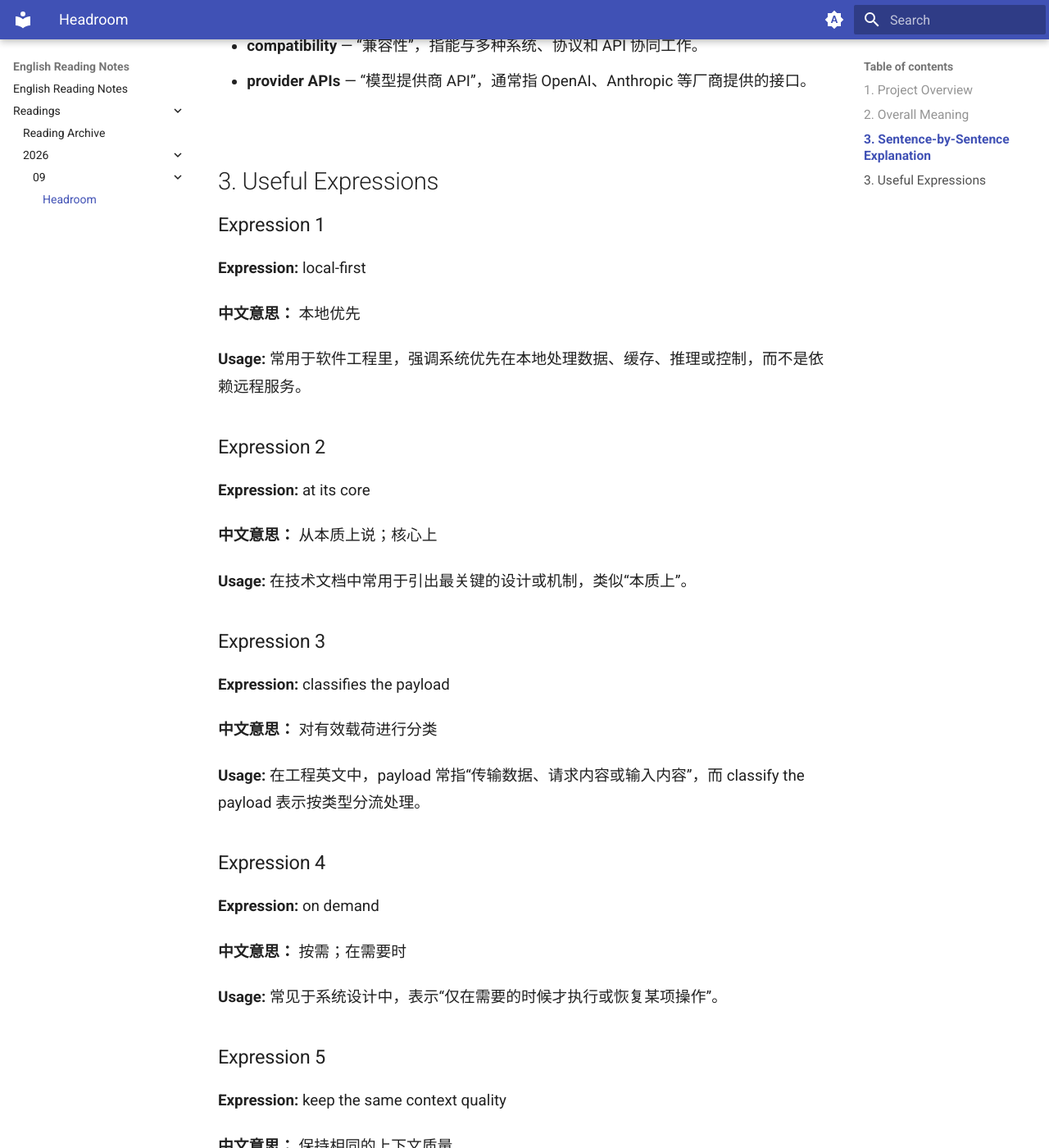
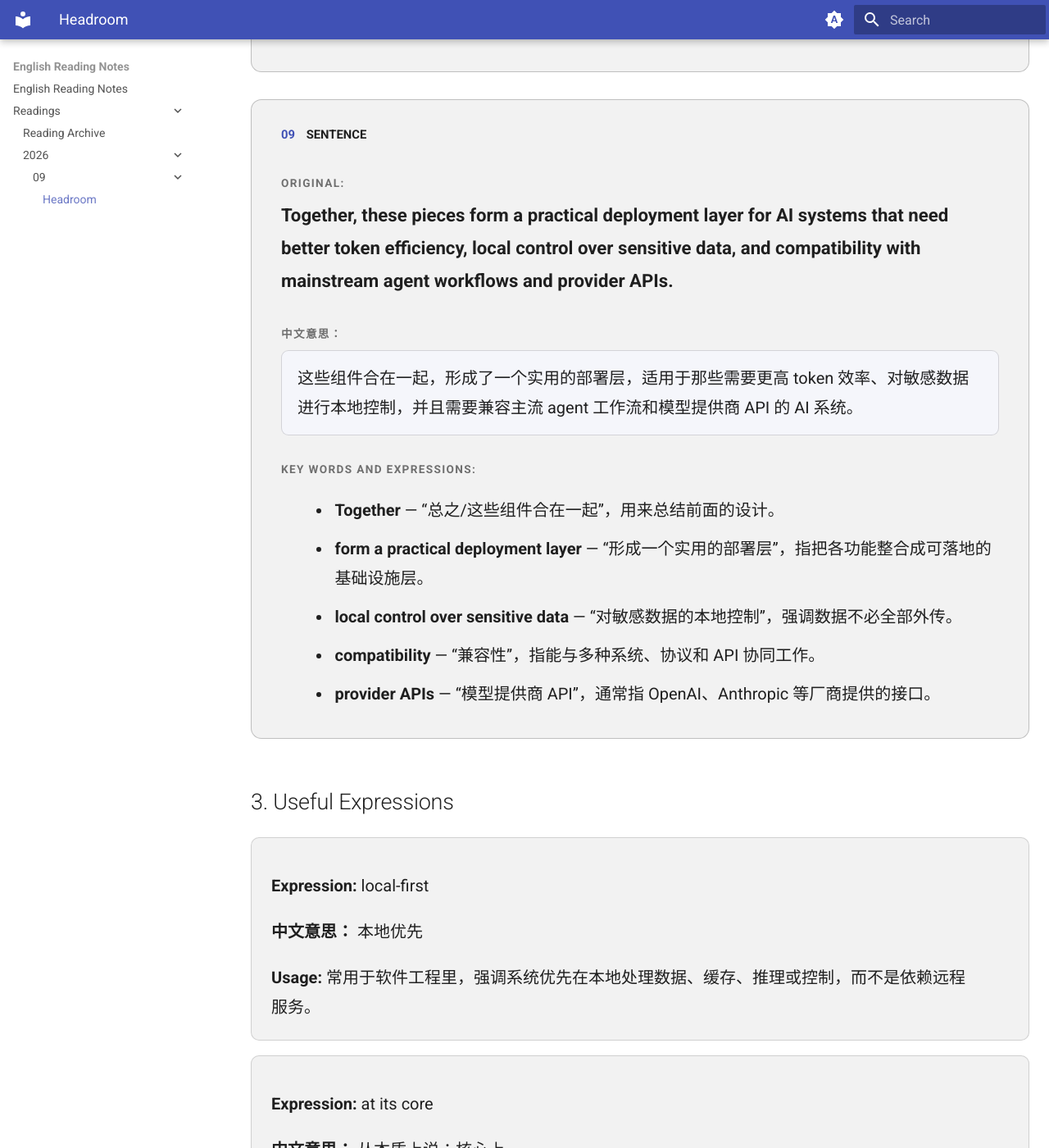
Before and after one commit to fanxiaofang/english-reading, an MkDocs documentation site: the page built from docs/readings/2026/09/headroomlabs-ai--headroom.md, in a window 1280 px wide and 1400 px high, scrolled down 7851 px. Shown: the whole window at 82% size. Built offline with MkDocs 1.6.1 and Material for MkDocs 9.7.7, drawn with Linux system fonts in a browser that asks for light colours; some of the changed text lies outside the part shown.

Commit message:
Redesign reading pages as English study UI

```diff
--- a/docs/assets/javascripts/reading.js
+++ b/docs/assets/javascripts/reading.js
@@ -1,69 +1,137 @@
 (function () {
   "use strict";
 
-  const SECTION_HEADING = /^(sentence\s+\d+|expression\s+\d+)$/i;
-  const SENTENCE_HEADING = /^sentence\s+\d+$/i;
-  const EXPRESSION_HEADING = /^expression\s+\d+$/i;
+  // New notes use the canonical schema: numbered overview/meaning/sentence
+  // sections, `### Sentence N`, and `### Expression N` headings.
+  const SENTENCE_HEADING = /^sentence\s+(\d+)$/i;
+  const EXPRESSION_HEADING = /^expression\s+(\d+)$/i;
+  const OVERVIEW_HEADING = /^1\.\s*project overview$/i;
+  const OVERALL_HEADING = /^2\.\s*overall meaning$/i;
+  const SENTENCE_SECTION = /^3\.\s*sentence-by-sentence explanation$/i;
+  const EXPRESSIONS_SECTION = /^(?:3|4)\.\s*useful expressions$/i;
 
   function textOf(element) {
-    return (element.textContent || "").replace(/\s+/g, " ").trim();
+    return (element?.textContent || "").replace(/¶/g, "").replace(/\s+/g, " ").trim();
   }
 
-  function sectionElements(heading) {
+  function isHeading(element) { return /^h[1-6]$/i.test(element?.tagName || ""); }
+
+  function directSection(heading) {
     const elements = [heading];
     let current = heading.nextElementSibling;
-    while (current && !(current.matches("h1, h2, h3, h4, h5, h6") && SECTION_HEADING.test(textOf(current)))) {
-      if (/^h[1-6]$/i.test(current.tagName) && Number(current.tagName.slice(1)) <= Number(heading.tagName.slice(1))) break;
+    while (current) {
+      if (isHeading(current) && Number(current.tagName.slice(1)) <= Number(heading.tagName.slice(1))) break;
       elements.push(current);
       current = current.nextElementSibling;
     }
     return elements;
   }
 
-  function wrapSection(heading, className) {
-    if (heading.parentElement?.classList.contains(className)) return heading.parentElement;
-    const elements = sectionElements(heading);
+  function wrap(elements, className) {
+    if (!elements.length) return null;
+    if (elements[0].parentElement?.classList.contains(className)) return elements[0].parentElement;
     const wrapper = document.createElement("div");
     wrapper.className = className;
-    heading.before(wrapper);
+    elements[0].before(wrapper);
     elements.forEach((element) => wrapper.appendChild(element));
     return wrapper;
   }
 
-  function classifyLabels(wrapper) {
-    wrapper.querySelectorAll("p, li").forEach((element) => {
-      const label = textOf(element).toLowerCase();
-      if (label.startsWith("original:")) element.classList.add("reading-sentence-original");
-      if (label.startsWith("中文意思:")) element.classList.add("reading-sentence-meaning");
-      if (label.startsWith("key words and expressions:")) element.classList.add("reading-sentence-label");
-      if (label.startsWith("sentence structure:")) element.classList.add("reading-sentence-structure");
+  function labelName(element) {
+    return textOf(element).replace(/[：:]$/, "").trim().toLowerCase();
+  }
+
+  function isLabel(element, label) {
+    return /^(p|div)$/i.test(element?.tagName || "") && labelName(element) === label;
+  }
+
+  function classifySentence(card) {
+    const children = Array.from(card.children);
+    children.forEach((element, index) => {
+      const label = labelName(element);
+      if (label === "original") {
+        element.classList.add("reading-label", "reading-original-label");
+        children[index + 1]?.classList.add("reading-original");
+      } else if (label === "中文意思") {
+        element.classList.add("reading-label", "reading-meaning-label");
+        children[index + 1]?.classList.add("reading-meaning");
+      } else if (label === "key words and expressions") {
+        element.classList.add("reading-label", "reading-keywords-label");
+        children[index + 1]?.classList.add("reading-keywords");
+        children[index + 1]?.querySelectorAll("li").forEach((item) => item.classList.add("reading-keyword-item"));
+      } else if (label === "sentence structure") {
+        element.classList.add("reading-label", "reading-structure-label");
+        children[index + 1]?.classList.add("reading-structure");
+      }
+    });
+  }
+
+  function classifyExpression(card) {
+    const children = Array.from(card.children);
+    children.forEach((element, index) => {
+      const label = labelName(element);
+      if (label === "expression") {
+        element.classList.add("reading-label", "reading-expression-label");
+        children[index + 1]?.classList.add("reading-expression-value");
+      } else if (label === "中文意思") {
+        element.classList.add("reading-label", "reading-expression-meaning-label");
+        children[index + 1]?.classList.add("reading-expression-meaning");
+      } else if (label === "usage") {
+        element.classList.add("reading-label", "reading-expression-usage-label");
+        children[index + 1]?.classList.add("reading-expression-usage");
+      }
     });
   }
 
   function enhance(root) {
-    const article = root.querySelector(".md-content__inner") || root.querySelector(".md-typeset");
-    if (!article) return;
+    const article = root.querySelector(".md-content__inner");
+    if (!article || !/\/readings\//i.test(window.location.pathname)) return;
+    const headings = Array.from(article.querySelectorAll("h1, h2, h3, h4, h5, h6"));
+    if (!headings.some((heading) => OVERVIEW_HEADING.test(textOf(heading)))) return;
+    document.body.classList.add("reading-page");
+    article.classList.add("reading-article");
 
-    const headings = Array.from(article.querySelectorAll("h1, h2, h3, h4, h5, h6"));
-    const overviewHeading = headings.find((heading) => /^1\.\s*project overview$/i.test(textOf(heading)));
-    const overallHeading = headings.find((heading) => /^2\.\s*overall meaning$/i.test(textOf(heading)));
-    if (overviewHeading) wrapSection(overviewHeading, "reading-overview").classList.add("reading-overview");
-    if (overallHeading) wrapSection(overallHeading, "reading-overall").classList.add("reading-overall");
+    const title = article.querySelector(":scope > h1");
+    const firstSection = headings.find((heading) => /^h2$/i.test(heading.tagName));
+    if (title && firstSection && !title.closest(".reading-header")) {
+      const headerElements = [];
+      let current = title;
+      while (current && current !== firstSection) {
+        if (current.tagName !== "HR") headerElements.push(current);
+        current = current.nextElementSibling;
+      }
+      const header = wrap(headerElements, "reading-header");
+      header?.querySelectorAll("p").forEach((paragraph) => {
+        if (/^source repository$/i.test(labelName(paragraph))) paragraph.classList.add("reading-source");
+        if (/^read on(?:\s*[:：]|$)/i.test(textOf(paragraph))) paragraph.classList.add("reading-date");
+      });
+    }
+
+    const refreshedHeadings = Array.from(article.querySelectorAll("h1, h2, h3, h4, h5, h6"));
+    const overview = refreshedHeadings.find((heading) => OVERVIEW_HEADING.test(textOf(heading)));
+    const overall = refreshedHeadings.find((heading) => OVERALL_HEADING.test(textOf(heading)));
+    if (overview && !overview.parentElement?.classList.contains("reading-overview")) wrap(directSection(overview), "reading-overview");
+    if (overall && !overall.parentElement?.classList.contains("reading-overall")) wrap(directSection(overall), "reading-overall");
 
     article.querySelectorAll("h3, h4, h5").forEach((heading) => {
-      const label = textOf(heading);
-      if (SENTENCE_HEADING.test(label)) classifyLabels(wrapSection(heading, "reading-sentence-card"));
-      if (EXPRESSION_HEADING.test(label)) {
-        const card = wrapSection(heading, "reading-expression-card");
-        card.querySelectorAll("p").forEach((paragraph) => {
-          if (/^(expression|中文意思|usage):/i.test(textOf(paragraph))) paragraph.classList.add("reading-expression-label");
-        });
+      const sentence = textOf(heading).match(SENTENCE_HEADING);
+      const expression = textOf(heading).match(EXPRESSION_HEADING);
+      if (sentence && !heading.parentElement?.classList.contains("reading-sentence-card")) {
+        heading.classList.add("reading-sentence-number");
+        heading.dataset.sentenceNumber = sentence[1].padStart(2, "0");
+        const card = wrap(directSection(heading), "reading-sentence-card");
+        classifySentence(card);
+      } else if (expression && !heading.parentElement?.classList.contains("reading-expression-card")) {
+        heading.classList.add("reading-expression-number");
+        heading.dataset.expressionNumber = expression[1].padStart(2, "0");
+        const card = wrap(directSection(heading), "reading-expression-card");
+        classifyExpression(card);
       }
     });
 
-    article.querySelectorAll("p").forEach((paragraph) => {
-      const label = textOf(paragraph).toLowerCase();
-      if (/^source repository:/.test(label) || /^read on:/.test(label)) paragraph.classList.add("reading-article-meta");
+    article.querySelectorAll("h2").forEach((heading) => {
+      if (SENTENCE_SECTION.test(textOf(heading))) heading.classList.add("reading-section-heading");
+      if (EXPRESSIONS_SECTION.test(textOf(heading))) heading.classList.add("reading-section-heading");
     });
   }
 
--- a/docs/assets/stylesheets/extra.css
+++ b/docs/assets/stylesheets/extra.css
@@ -1,127 +1,326 @@
-/* ---------------------------------------------------------------------------
-   Reading-oriented adjustments for long-form technical text.
-
-   These rules only tune measure, rhythm and line height. Colours, components
-   and layout are left to Material for MkDocs.
-   --------------------------------------------------------------------------- */
-
-/* Comfortable line length: cap the article column and let any extra width on
-   large screens go to the sidebars instead. */
-.md-grid {
-  max-width: 76rem;
+/* --------------------------------------------------------------------------
+   Reading-page layout
+   -------------------------------------------------------------------------- */
+:root {
+  --reading-measure: 72ch;
+  --reading-border: color-mix(in srgb, var(--md-default-fg-color) 16%, transparent);
+  --reading-border-strong: color-mix(in srgb, var(--md-default-fg-color) 24%, transparent);
+  --reading-surface: color-mix(in srgb, var(--md-default-bg-color) 94%, var(--md-default-fg-color));
+  --reading-soft-surface: color-mix(in srgb, var(--md-default-bg-color) 96%, var(--md-primary-fg-color));
 }
 
-.md-content__inner {
-  max-width: 44rem;
-  margin-inline: auto;
+.reading-page .md-grid {
+  max-width: 90rem;
 }
 
-/* More generous line height than the Material default (1.6). */
-.md-typeset {
-  line-height: 1.75;
+.reading-page .md-main__inner {
+  grid-template-columns: minmax(0, 14rem) minmax(0, 54rem);
+  justify-content: center;
+  column-gap: 2rem;
 }
 
-.md-typeset p,
-.md-typeset li {
-  line-height: 1.75;
+.reading-page .md-sidebar--primary {
+  opacity: .78;
 }
 
-/* Paragraph rhythm that separates paragraphs clearly without splitting lists. */
-.md-typeset p {
-  margin: 1.2em 0;
+.reading-page .md-sidebar--secondary {
+  display: none;
 }
 
-.md-typeset li > p {
-  margin: 0.4em 0;
+.reading-page .md-content__inner {
+  max-width: 54rem;
+  padding-bottom: 4rem;
 }
 
-/* Keep headings tight internally, and give them room from the text above. */
-.md-typeset h1,
-.md-typeset h2,
-.md-typeset h3,
-.md-typeset h4 {
-  line-height: 1.3;
+.reading-page .md-typeset {
+  font-size: 1rem;
+  line-height: 1.8;
+  text-wrap: pretty;
 }
 
-.md-typeset h2 {
-  margin-top: 2em;
+.reading-page .md-typeset p,
+.reading-page .md-typeset li {
+  line-height: 1.8;
 }
 
-/* Code blocks read as a single block rather than as spaced-out lines. */
-.md-typeset pre > code {
-  line-height: 1.55;
+.reading-page .md-typeset h1,
+.reading-page .md-typeset h2,
+.reading-page .md-typeset h3,
+.reading-page .md-typeset h4 {
+  text-wrap: balance;
 }
 
-/* ---------------------------------------------------------------------------
-   English-reading presentation
-   --------------------------------------------------------------------------- */
-
-:root {
-  --reading-measure: 68ch;
-  --reading-card-border: color-mix(in srgb, var(--md-default-fg-color) 14%, transparent);
-  --reading-card-bg: color-mix(in srgb, var(--md-default-bg-color) 94%, var(--md-default-fg-color));
-  --reading-soft-bg: color-mix(in srgb, var(--md-default-bg-color) 96%, var(--md-primary-fg-color));
+.reading-page .md-typeset h1 {
+  font-size: clamp(2rem, 3.5vw, 2.4rem);
+  letter-spacing: -.02em;
+  line-height: 1.15;
+  margin: 0;
 }
 
-.md-grid { max-width: 90rem; }
-.md-content__inner { max-width: 54rem; padding-bottom: 4rem; }
-.md-typeset { font-size: 0.94rem; line-height: 1.8; text-wrap: pretty; }
-.md-typeset p, .md-typeset li { line-height: 1.8; }
-.md-typeset p { margin: 1.15em 0; }
-.md-typeset h1, .md-typeset h2, .md-typeset h3, .md-typeset h4 { text-wrap: balance; }
-.md-typeset h1 { font-size: clamp(2rem, 4vw, 3rem); letter-spacing: -0.02em; margin-bottom: 0.45rem; }
-.md-typeset h2 { margin-top: 3.25rem; padding-top: 1rem; }
-.md-typeset h3 { margin-top: 2rem; }
-
-/* Article header and metadata */
-.md-content__inner > h1:first-child { margin-top: 0.5rem; }
-.reading-article-meta { color: var(--md-default-fg-color--light); font-size: 0.88rem; margin: 0.2rem 0; }
-.reading-article-meta a { color: var(--md-typeset-a-color); font-weight: 600; }
-.reading-header-spacer { height: 1.5rem; }
-
-/* English-first project overview */
-.reading-overview { font-size: 1.04rem; line-height: 1.9; max-width: var(--reading-measure); }
-.reading-overview p { margin: 1.35em 0; }
-.reading-overview-heading { border-bottom: 0; }
-
-/* Chinese comprehension aid */
-.reading-overall { background: var(--reading-soft-bg); border: 1px solid var(--reading-card-border); border-radius: 10px; margin: 1.5rem 0 2.5rem; padding: 0.5rem 1.35rem 1rem; }
-.reading-overall p { font-size: 0.95rem; }
-
-/* Sentence cards */
-.reading-sentence-card { background: var(--reading-card-bg); border: 1px solid var(--reading-card-border); border-radius: 10px; margin: 1.25rem 0; padding: 1.2rem 1.45rem 1.35rem; }
-.reading-sentence-card > :first-child { margin-top: 0; }
-.reading-sentence-card > :last-child { margin-bottom: 0; }
-.reading-sentence-card h3 { font-size: 1.1rem; margin: 0 0 1rem; }
-.reading-sentence-original { font-size: 1.04rem; line-height: 1.85; }
-.reading-sentence-label { color: var(--md-default-fg-color--light); font-size: 0.72rem; font-weight: 700; letter-spacing: 0.04em; margin-bottom: -0.6rem !important; }
-.reading-sentence-meaning { border-top: 1px solid var(--reading-card-border); margin-top: 1rem !important; padding-top: 0.9rem; }
-.reading-sentence-card ul { margin: 0.45rem 0 1rem; }
-.reading-sentence-card li { margin: 0.25rem 0; }
-.reading-sentence-structure { color: var(--md-default-fg-color--light); font-size: 0.92rem; }
-
-/* Compact review cards */
-.reading-expression-card { border-top: 1px solid var(--reading-card-border); margin: 0; padding: 0.8rem 0 0.9rem; }
-.reading-expression-card h3 { font-size: 0.98rem; margin: 0 0 0.35rem; }
-.reading-expression-card p { margin: 0.35rem 0; }
-.reading-expression-card .reading-expression-label { color: var(--md-default-fg-color--light); font-size: 0.72rem; font-weight: 700; letter-spacing: 0.04em; }
-
-/* Keep navigation useful but secondary */
-.md-sidebar--secondary .md-nav__link { font-size: 0.78rem; }
-.md-sidebar--secondary .md-nav__item .md-nav__link { opacity: 0.78; }
-.md-sidebar--secondary .md-nav__item .md-nav__link--active { font-weight: 700; opacity: 1; }
-
-@media (prefers-color-scheme: dark) {
-  :root { --reading-card-bg: color-mix(in srgb, var(--md-default-bg-color) 94%, white); --reading-soft-bg: color-mix(in srgb, var(--md-default-bg-color) 96%, var(--md-primary-fg-color)); }
+.reading-page .md-typeset h2 {
+  font-size: 1.35rem;
+  letter-spacing: -.01em;
+  line-height: 1.3;
+  margin: 3rem 0 1.25rem;
+  padding-top: 0;
 }
 
-@media (max-width: 76.1875em) {
-  .md-content__inner { padding-inline: 1rem; }
+.reading-page .md-typeset h3 {
+  line-height: 1.35;
+}
+
+/* --------------------------------------------------------------------------
+   Header / metadata
+   -------------------------------------------------------------------------- */
+.reading-page .reading-header {
+  margin: .75rem 0 3rem;
+  padding-bottom: 1.4rem;
+  border-bottom: 1px solid var(--reading-border);
+}
+
+.reading-page .reading-article > hr {
+  display: none;
+}
+
+.reading-page .reading-header::after {
+  color: var(--md-default-fg-color--light);
+  content: "Technical English Reading Note";
+  display: block;
+  font-size: .78rem;
+  letter-spacing: .08em;
+  margin-top: .7rem;
+  text-transform: uppercase;
+}
+
+.reading-page .reading-header p {
+  display: inline;
+  font-size: .84rem;
+  line-height: 1.6;
+  margin: .65rem 0 0;
+}
+
+.reading-page .reading-source a {
+  color: var(--md-typeset-a-color);
+  font-weight: 650;
+}
+
+.reading-page .reading-source::after {
+  color: var(--md-default-fg-color--light);
+  content: " · ";
+  font-weight: 400;
+}
+
+.reading-page .reading-date {
+  color: var(--md-default-fg-color--light);
+}
+
+/* --------------------------------------------------------------------------
+   Project overview / overall meaning
+   -------------------------------------------------------------------------- */
+.reading-page .reading-overview {
+  max-width: var(--reading-measure);
+}
+
+.reading-page .reading-overview h2 {
+  margin-top: 0;
+}
+
+.reading-page .reading-overview h2::before {
+  color: var(--md-primary-fg-color);
+  content: "READ FIRST";
+  display: block;
+  font-size: .68rem;
+  font-weight: 800;
+  letter-spacing: .1em;
+  margin-bottom: .7rem;
+}
+
+.reading-page .reading-overview p {
+  color: var(--md-default-fg-color);
+  font-size: 1.1rem;
+  line-height: 1.9;
+  margin: 1.35em 0;
+}
+
+.reading-page .reading-overall {
+  background: var(--reading-soft-surface);
+  border: 1px solid var(--reading-border);
+  border-radius: 11px;
+  margin: 2.75rem 0 3rem;
+  padding: 1.15rem 1.4rem 1.25rem;
+}
+
+.reading-page .reading-overall h2 {
+  color: var(--md-default-fg-color);
+  font-size: 1.05rem;
+  margin: 0 0 .7rem;
+}
+
+.reading-page .reading-overall p {
+  color: var(--md-default-fg-color--light);
+  font-size: .97rem;
+  line-height: 1.85;
+  margin: 0;
+}
+
+/* --------------------------------------------------------------------------
+   Sentence cards / original / Chinese meaning / keywords / structure
+   -------------------------------------------------------------------------- */
+.reading-page .reading-section-heading {
+  margin-top: 3.2rem;
+}
+
+.reading-page .reading-sentence-card {
+  background: var(--reading-surface);
+  border: 1px solid var(--reading-border-strong);
+  border-radius: 13px;
+  margin: 1.65rem 0;
+  padding: 1.65rem 1.8rem 1.8rem;
+}
+
+.reading-page .reading-sentence-card > :first-child { margin-top: 0; }
+.reading-page .reading-sentence-card > :last-child { margin-bottom: 0; }
+
+.reading-page .reading-sentence-number {
+  color: var(--md-default-fg-color);
+  font-size: .74rem;
+  font-weight: 800;
+  letter-spacing: .1em;
+  margin: 0 0 1.8rem;
+  text-transform: uppercase;
+}
+
+.reading-page .reading-sentence-number {
+  font-size: 0;
+}
+
+.reading-page .reading-sentence-number::before {
+  color: var(--md-primary-fg-color);
+  content: attr(data-sentence-number) "  ";
+  font-size: .74rem;
+}
+
+.reading-page .reading-sentence-number::after {
+  color: var(--md-default-fg-color);
+  content: "SENTENCE";
+  font-size: .74rem;
+}
+
+.reading-page .reading-label {
+  color: var(--md-default-fg-color--light);
+  font-size: .68rem;
+  font-weight: 800;
+  letter-spacing: .1em;
+  line-height: 1.3;
+  margin: 1.35rem 0 .4rem;
+  text-transform: uppercase;
+}
+
+.reading-page .reading-original-label { margin-top: 0; }
+
+.reading-page .reading-original {
+  color: var(--md-default-fg-color);
+  font-size: 1.11rem;
+  font-weight: 600;
+  line-height: 1.86;
+  margin: 0 0 1.6rem;
+}
+
+.reading-page .reading-meaning {
+  background: color-mix(in srgb, var(--md-primary-fg-color) 5%, var(--md-default-bg-color));
+  border: 1px solid var(--reading-border);
+  border-radius: 9px;
+  color: var(--md-default-fg-color);
+  font-size: 1rem;
+  line-height: 1.85;
+  margin: 0 0 1.45rem;
+  padding: .75rem .95rem;
+}
+
+.reading-page .reading-keywords {
+  margin: 0 0 1.35rem;
+  padding-left: 1.2rem;
+}
+
+.reading-page .reading-keyword-item {
+  line-height: 1.65;
+  margin: .55rem 0;
+  padding-left: .2rem;
+}
+
+.reading-page .reading-keyword-item strong:first-child {
+  color: var(--md-default-fg-color);
+}
+
+.reading-page .reading-structure {
+  color: var(--md-default-fg-color--light);
+  font-size: .91rem;
+  line-height: 1.7;
+  margin: 0;
+}
+
+/* --------------------------------------------------------------------------
+   Useful expressions
+   -------------------------------------------------------------------------- */
+.reading-page .reading-expression-card {
+  background: var(--reading-surface);
+  border: 1px solid var(--reading-border);
+  border-radius: 10px;
+  margin: .9rem 0;
+  padding: 1rem 1.2rem 1.1rem;
+}
+
+.reading-page .reading-expression-card > :first-child { margin-top: 0; }
+.reading-page .reading-expression-card > :last-child { margin-bottom: 0; }
+
+.reading-page .reading-expression-number {
+  color: var(--md-default-fg-color--light);
+  display: none;
+}
+
+.reading-page .reading-expression-label,
+.reading-page .reading-expression-meaning-label,
+.reading-page .reading-expression-usage-label {
+  display: none;
+}
+
+.reading-page .reading-expression-value {
+  color: var(--md-default-fg-color);
+  font-size: 1rem;
+  font-weight: 700;
+  line-height: 1.5;
+  margin: 0;
+}
+
+.reading-page .reading-expression-meaning {
+  color: var(--md-default-fg-color);
+  font-size: .93rem;
+  line-height: 1.7;
+  margin: .15rem 0 0;
+}
+
+.reading-page .reading-expression-usage {
+  color: var(--md-default-fg-color--light);
+  font-size: .86rem;
+  line-height: 1.65;
+  margin: .45rem 0 0;
+}
+
+/* Navigation / responsive behavior */
+@media (max-width: 60em) {
+  .reading-page .md-main__inner { grid-template-columns: minmax(0, 1fr); }
+  .reading-page .md-sidebar--primary { opacity: 1; }
 }
 
 @media (max-width: 44.9375em) {
-  .md-typeset { font-size: 0.92rem; }
-  .md-content__inner { padding-inline: 0.65rem; }
-  .reading-sentence-card { border-radius: 8px; padding: 1rem 1rem 1.1rem; }
-  .reading-overall { padding-inline: 1rem; }
+  .reading-page .md-content__inner { padding-inline: .8rem; }
+  .reading-page .md-typeset { font-size: .98rem; }
+  .reading-page .reading-header { margin-bottom: 2.2rem; }
+  .reading-page .reading-sentence-card { border-radius: 11px; margin: 1.25rem 0; padding: 1.1rem 1rem 1.2rem; }
+  .reading-page .reading-original { font-size: 1.04rem; }
+  .reading-page .reading-meaning { font-size: .96rem; }
 }
+
+@media (prefers-reduced-motion: reduce) {
+  .reading-page *, .reading-page *::before, .reading-page *::after { scroll-behavior: auto !important; transition: none !important; }
+}
```
Also changed, not shown: PRODUCT.md (added, +32 -0 lines).
